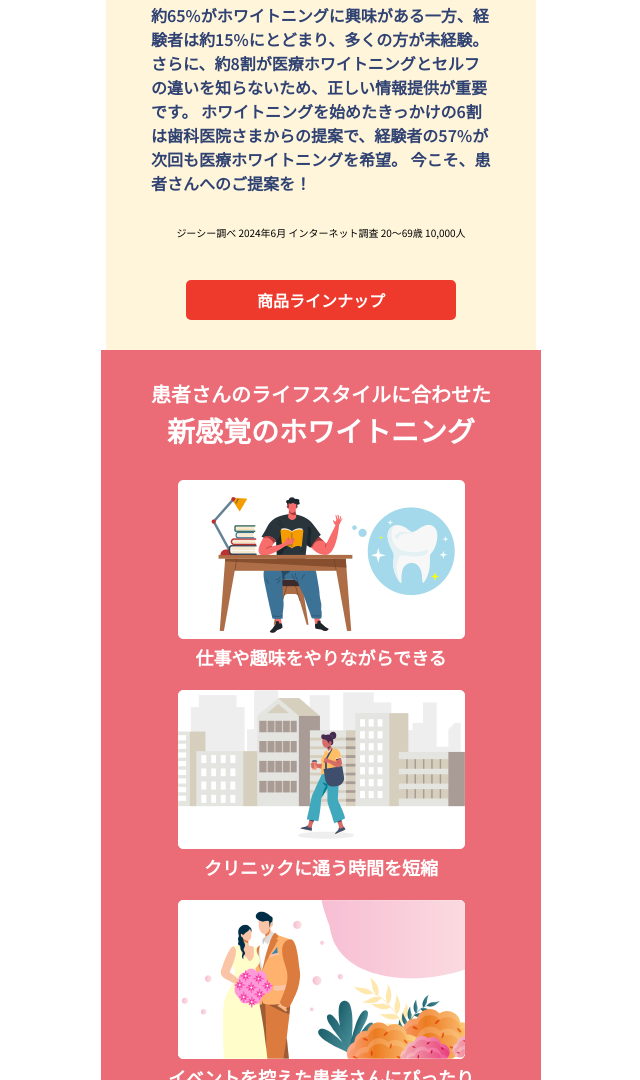
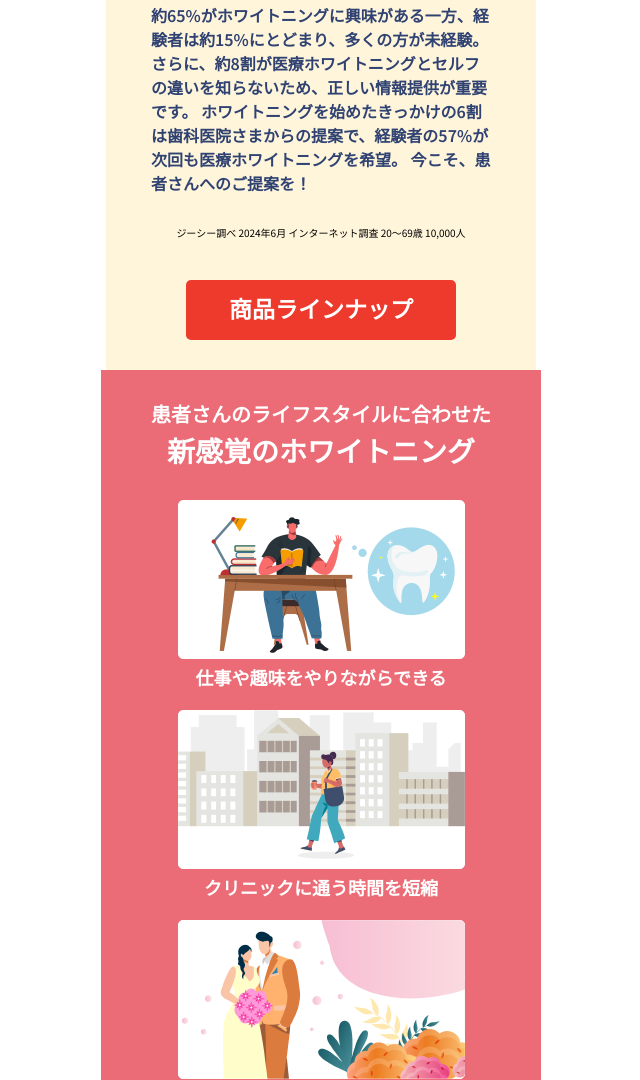
Before and after one commit to komodachihiro/whitening.github.io, a plain HTML site: page index.html in a window 1280 px wide. Shown: the part 1638-2718 px from the top of the page, without its empty margins (319-959 px from the left). Drawn offline with Linux system fonts and the light colour scheme.

Commit message:
Update style.css

```diff
--- a/style.css
+++ b/style.css
@@ -280,12 +280,12 @@ h3 {
 .survey_button_list {
     display: inline-block;
     width: 270px;
-    height: 40px;
+    height: 60px;
     background-color: #EE3A2C;
-    line-height: 40px;
+    line-height: 57px;
     border-radius: 5px;
     margin: 10px;
-    font-size: 16px;
+    font-size: 23px;
     font-weight: bold;
     text-align: center;
 }
```
